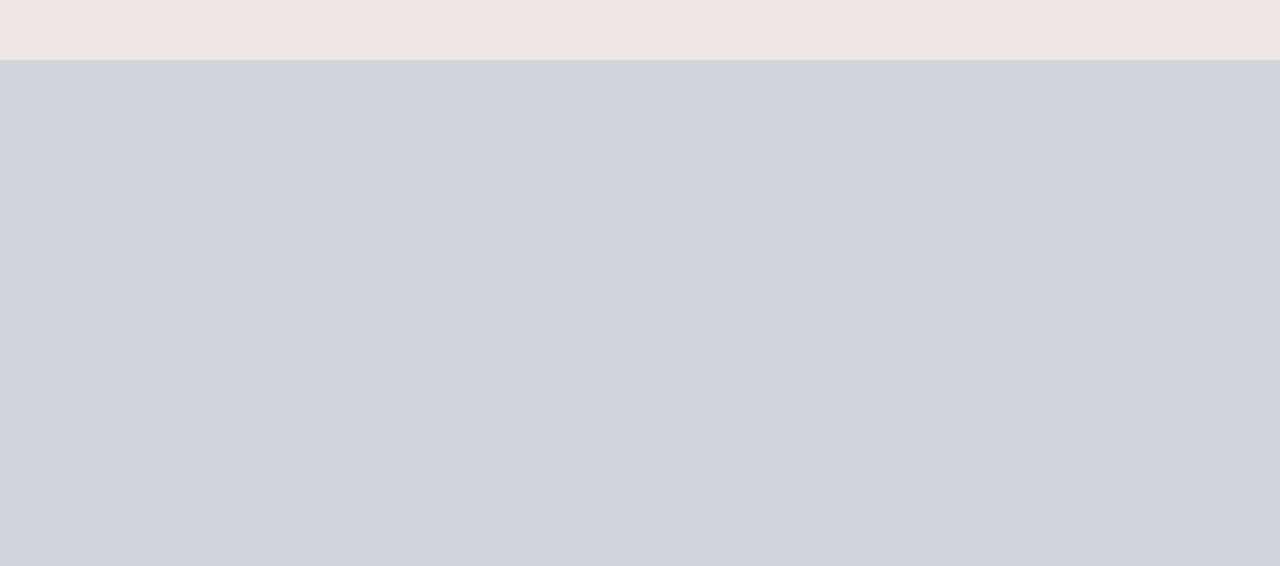
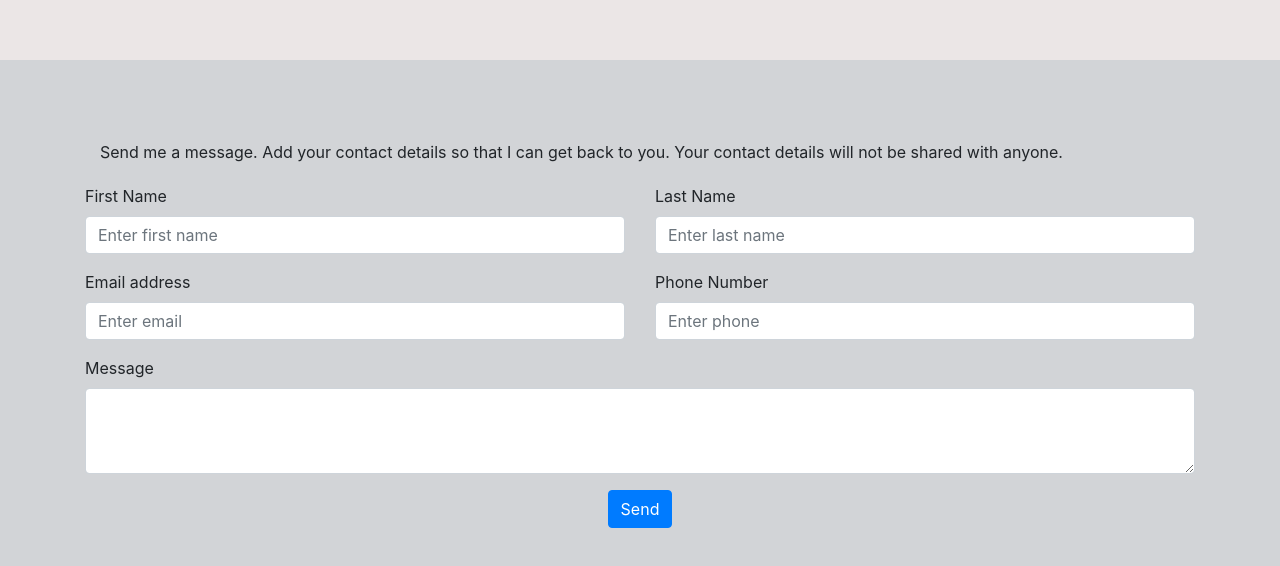
Before and after one commit to Mcflurry81160/portfolio, an Angular app: page / in a window 1280 px wide. Shown: the part 1596-2162 px from the top of the page. Built offline with nearby package versions, Linux system fonts and the light colour scheme.

Commit message:
Added the contact form. Does not have the submit functionality.

```diff
--- a/src/app/app.component.css
+++ b/src/app/app.component.css
@@ -11,6 +11,11 @@
 .jumbotron-contact {
     height: 100vh;
     background-color: rgba(201, 204, 207, 0.829);
+    padding-top: 80px;
+}
+
+.contact-page-message {
+    margin-bottom: 20px;
 }
 
 .navbar-fix {
--- a/src/app/app.component.html
+++ b/src/app/app.component.html
@@ -46,7 +46,38 @@
   </div>
   <div id="contact-me" class="jumbotron-fluid jumbotron-contact">
     <div class="container">
-
+      <div class="contact-page-message col-sm">
+        Send me a message. Add your contact details so that I can get back to you. Your contact details will not be shared with anyone.
+      </div>
+      <form>
+        <div class="row">
+          <div class="form-group col-sm">
+            <label for="firstName">First Name</label>
+            <input type="text" class="form-control" id="firstName" placeholder="Enter first name">
+          </div>
+          <div class="form-group col-sm">
+            <label for="lastName">Last Name</label>
+            <input type="text" class="form-control" id="lastName" placeholder="Enter last name">
+          </div>
+        </div>
+        <div class="row">
+          <div class="form-group col-sm">
+            <label for="inputEmail">Email address</label>
+            <input type="email" class="form-control" id="inputEmail" placeholder="Enter email">
+          </div>
+          <div class="form-group col-sm">
+            <label for="inputPhone">Phone Number</label>
+            <input type="tel" class="form-control" id="inputPhone" placeholder="Enter phone">
+          </div>
+        </div>
+        <div class="form-group">
+          <label for="exampleFormControlTextarea1">Message</label>
+          <textarea class="form-control" id="exampleFormControlTextarea1" rows="3"></textarea>
+        </div>
+        <div class="text-center">
+          <button type="submit" class="btn btn-primary">Send</button>
+        </div>
+      </form>
     </div>
   </div>
 </div>
```
